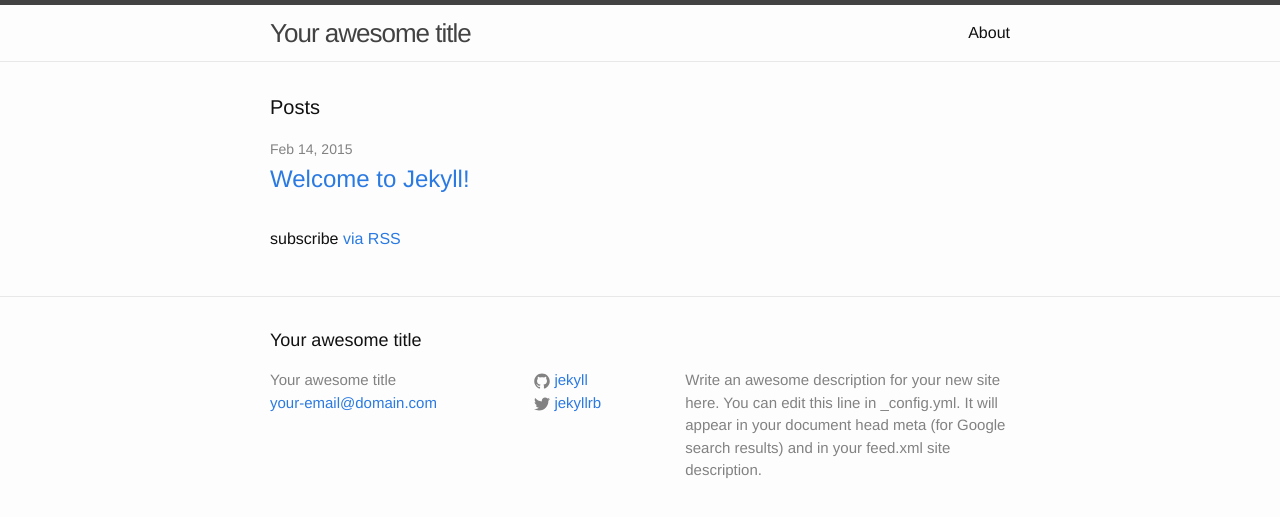
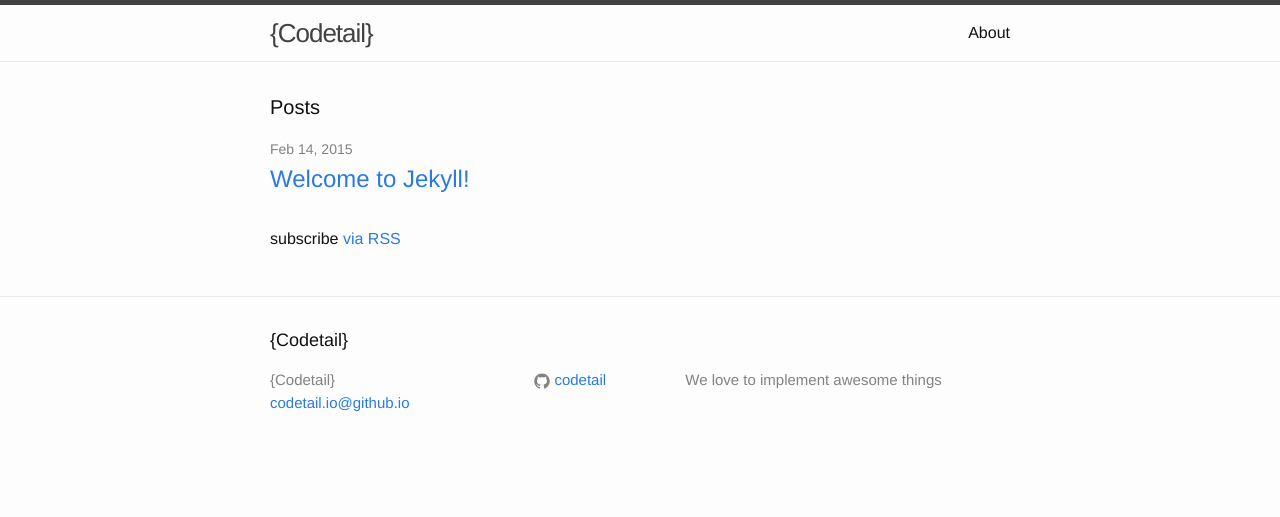
Before and after one commit to Codetail/codetail.github.io, a Jekyll site: the page built from index.html, in a window 1280 px wide. Shown: the top 517 px of the page. Built offline with Jekyll 4.4.1, drawn with Linux system fonts in a browser that asks for light colours.

Commit message:
some configurations

```diff
--- a/_config.yml
+++ b/_config.yml
@@ -1,14 +1,19 @@
 # Site settings
-title: Your awesome title
-email: your-email@domain.com
-description: > # this means to ignore newlines until "baseurl:"
-  Write an awesome description for your new site here. You can edit this
-  line in _config.yml. It will appear in your document head meta (for
-  Google search results) and in your feed.xml site description.
+title: "{Codetail}"
+email: codetail.io@github.io
+description: We love to implement awesome things
 baseurl: "" # the subpath of your site, e.g. /blog/
-url: "http://yourdomain.com" # the base hostname & protocol for your site
-twitter_username: jekyllrb
-github_username:  jekyll
+url: "http://codetail.github.io" # the base hostname & protocol for your site
+#twitter_username: jekyllrb
+github_username:  codetail
 
 # Build settings
 markdown: kramdown
+highlighter: pygments
+
+
+exclude:
+    - Gemfile
+    - Gemfile.lock
+    - LICENSE
+    - README.md
```
Also changed, not shown: 1 other file.
